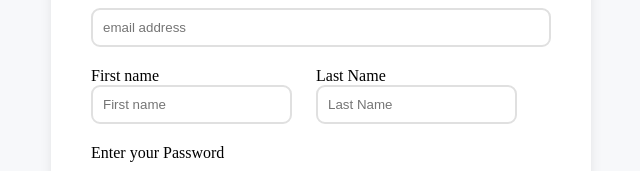
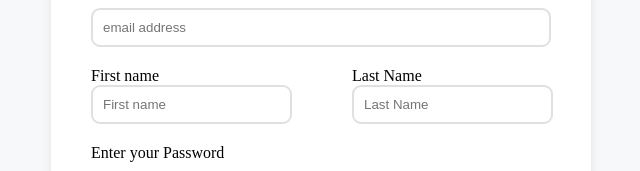
Before and after one commit to Abhas2001/Oppex-ai-work, a React (Vite) app: page /signup in a window 1280 px wide. Shown: the part 358-529 px from the top of the page, without its empty margins (319-959 px from the left). Built offline with nearby package versions, Linux system fonts and the light colour scheme.

Commit message:
ui change

```diff
--- a/src/SignUp/index.css
+++ b/src/SignUp/index.css
@@ -119,14 +119,14 @@
   .userdetails-cnt {
     width: 100%;
     display: flex;
-    gap: 24px;
+    gap: 60px;
   }
 
   .username-cnt,
   .contactno-cnt {
     display: flex;
     flex-direction: column;
-    width: 50%;
+    width: 60%;
   }
   .otp-field {
     width: 100%;
```
